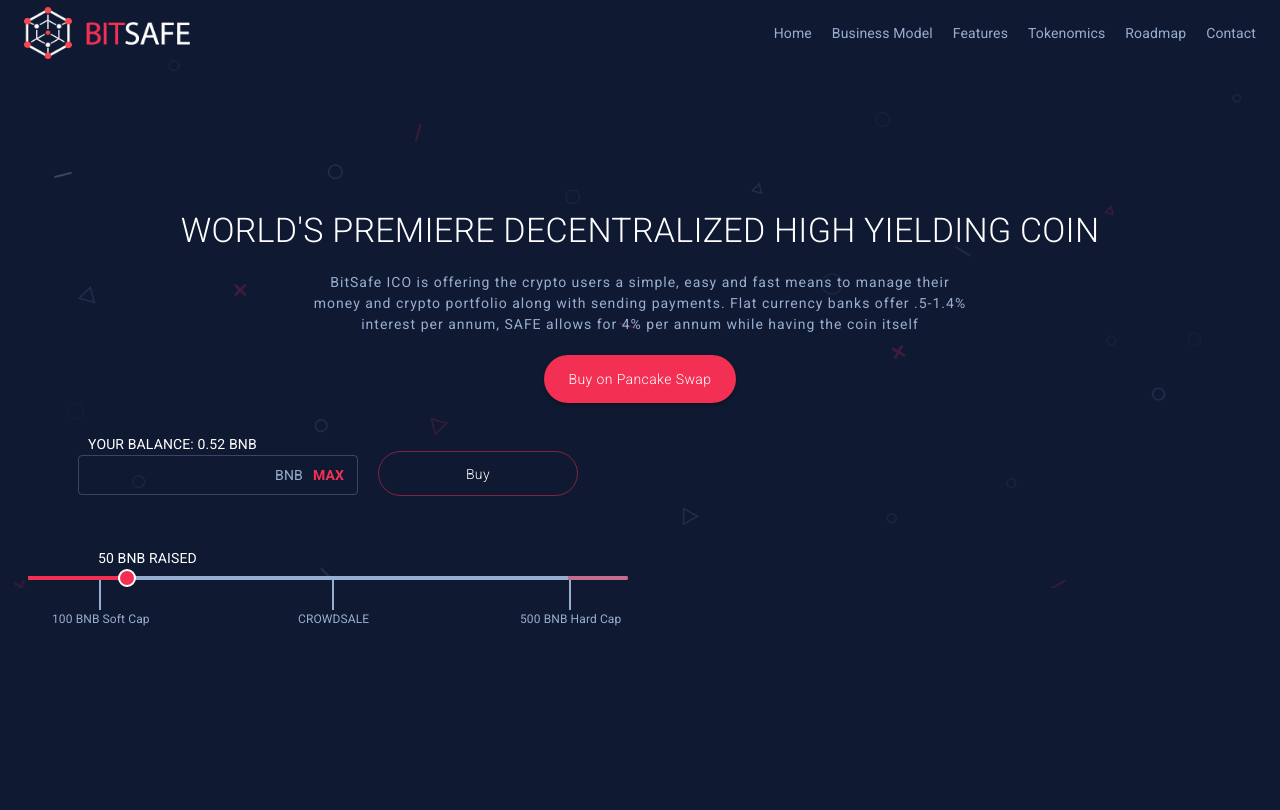
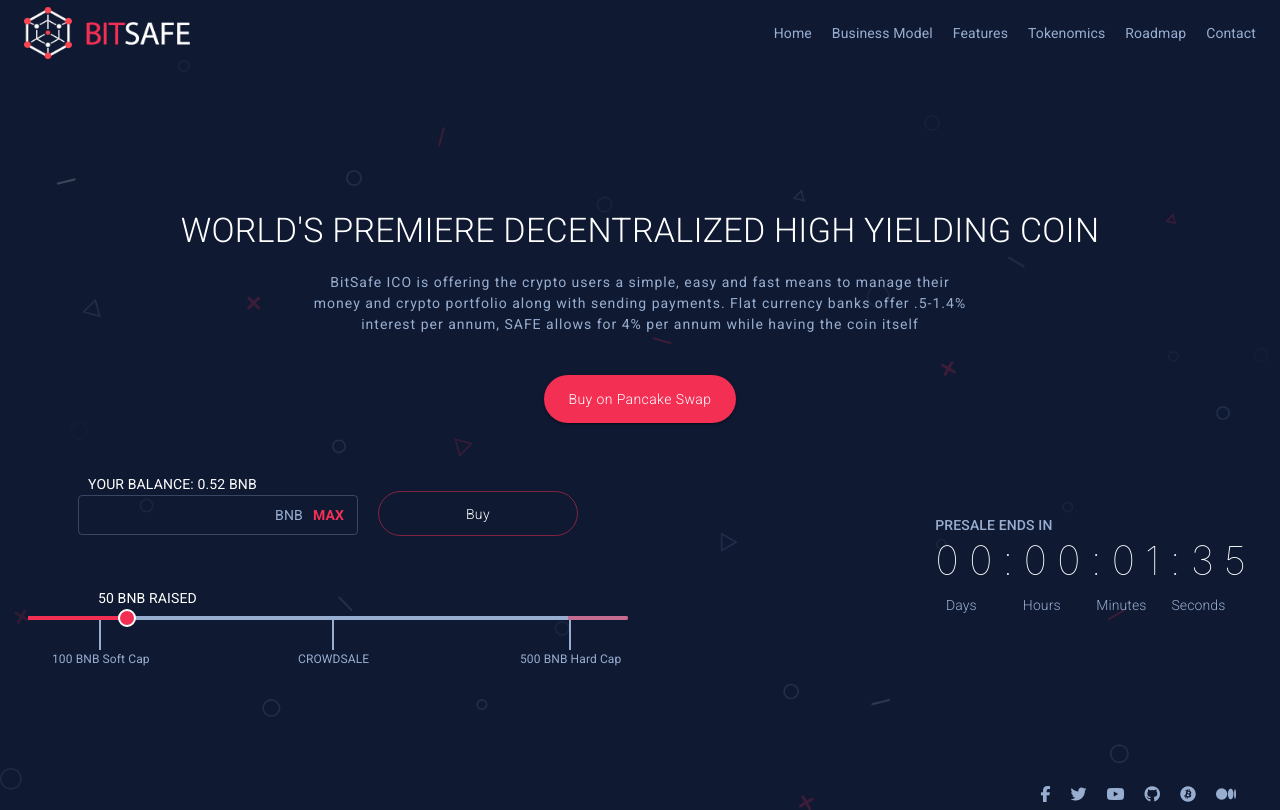
Before and after one commit to saqlain1020/bitsave-token, a React (Create React App) app: page / in a window 1280 px wide. Built offline with nearby package versions, Linux system fonts and the light colour scheme.

Commit message:
Main section done

```diff
--- a/package.json
+++ b/package.json
@@ -9,6 +9,7 @@
     "@testing-library/react": "^11.1.0",
     "@testing-library/user-event": "^12.1.10",
     "react": "^17.0.2",
+    "react-countdown": "^2.3.2",
     "react-dom": "^17.0.2",
     "react-scripts": "4.0.3",
     "web-vitals": "^1.0.1"
--- a/public/index.html
+++ b/public/index.html
@@ -25,6 +25,7 @@
       Learn how to configure a non-root public URL by running `npm run build`.
     -->
     <title>React App</title>
+    <script src="https://kit.fontawesome.com/c616abf227.js" crossorigin="anonymous"></script>
     <link rel="preconnect" href="https://fonts.gstatic.com" />
     <link
       href="https://fonts.googleapis.com/css2?family=Roboto:wght@100;300;400;500;700;900&display=swap"
--- a/src/Components/Balance/Balance.jsx
+++ b/src/Components/Balance/Balance.jsx
@@ -7,7 +7,7 @@
     display: "flex",
     alignItems: "center",
     flexFlow: "column",
-    marginTop: 30,
+    marginTop: 50,
   },
   max: {
     color: theme.palette.primary.main,
--- /dev/null
+++ b/src/Components/Countdown/Countdown.jsx
@@ -0,0 +1,33 @@
+import React from "react";
+import { makeStyles, Typography } from "@material-ui/core";
+import Count from "react-countdown";
+
+const useStyles = makeStyles((theme) => ({
+  root: {
+    color: "white",
+    fontSize: 40,
+    fontWeight: 100,
+    letterSpacing: 10,
+  },
+  text: {
+    marginTop: 10,
+    fontWeight: 300,
+  },
+}));
+
+const Countdown = () => {
+  const classes = useStyles();
+
+  return (
+    <div className={classes.root}>
+      <Count date={Date.now() + 100000} />
+      <Typography color="secondary" className={classes.text}>
+        &nbsp;&nbsp;&nbsp;Days&nbsp;&nbsp;&nbsp;&nbsp;&nbsp;&nbsp;&nbsp;&nbsp;&nbsp;&nbsp;&nbsp;&nbsp;
+        Hours&nbsp;&nbsp;&nbsp;&nbsp;&nbsp;&nbsp;&nbsp;&nbsp;&nbsp;
+        Minutes&nbsp;&nbsp;&nbsp;&nbsp;&nbsp;&nbsp; Seconds
+      </Typography>
+    </div>
+  );
+};
+
+export default Countdown;
--- a/src/Sections/Main/Main.jsx
+++ b/src/Sections/Main/Main.jsx
@@ -8,11 +8,13 @@
 } from "@material-ui/core";
 import Bg from "src/Assets/images/background-mask.png";
 import Balance from "src/Components/Balance/Balance";
+import Countdown from "src/Components/Countdown/Countdown";
 
 const useStyles = makeStyles((theme) => ({
   root: {
     background: `url(${Bg})`,
     backgroundSize: "cover",
+    minHeight: "calc(100vh - 60px)",
   },
   mainHeading: {
     fontWeight: 300,
@@ -23,6 +25,16 @@
     marginTop: 20,
     maxWidth: 670,
     letterSpacing: 1,
+  },
+  iconsContainer: {
+    display: "flex",
+    justifyContent: "flex-end",
+    marginTop: 150,
+  },
+  icon: {
+    color: theme.palette.secondary.light,
+    marginRight: 20,
+    cursor: "pointer",
   },
 }));
 
@@ -47,7 +59,7 @@
           allows for 4% per annum while having the coin itself
         </Typography>
         <center>
-          <Button variant="contained" color="primary" style={{ marginTop: 20 }}>
+          <Button variant="contained" color="primary" style={{ marginTop: 40 }}>
             Buy on Pancake Swap
           </Button>
         </center>
@@ -57,7 +69,32 @@
             <Balance />
           </Grid>
           {/* Countdown */}
-          <Grid item xs={12} sm={6}></Grid>
+          <Grid
+            item
+            xs={12}
+            sm={6}
+            style={{
+              paddingTop: 100,
+              display: "flex",
+              alignItems: "flex-end",
+              flexFlow: "column",
+            }}
+          >
+            <div>
+              <Typography color="secondary" style={{ fontWeight: 500 }}>
+                PRESALE ENDS IN
+              </Typography>
+              <Countdown />
+            </div>
+          </Grid>
+          <Grid item xs={12} className={classes.iconsContainer}>
+            <i className={"fab fa-facebook-f" + " " + classes.icon}></i>
+            <i className={"fab fa-twitter" + " " + classes.icon}></i>
+            <i className={"fab fa-youtube" + " " + classes.icon}></i>
+            <i className={"fab fa-github" + " " + classes.icon}></i>
+            <i className={"fab fa-bitcoin" + " " + classes.icon}></i>
+            <i className={"fab fa-medium-m" + " " + classes.icon}></i>
+          </Grid>
         </Grid>
       </div>
     </Container>
--- a/src/Theme/Theme.js
+++ b/src/Theme/Theme.js
@@ -7,6 +7,7 @@
     },
     secondary: {
       main: "rgb(15,25,50)",
+      light: "rgb(152,174,208)",
     },
     text: {
       primary: "#ffffff",
```
Also changed, not shown: 1 other file (tests, documents, lock files or other folders).
